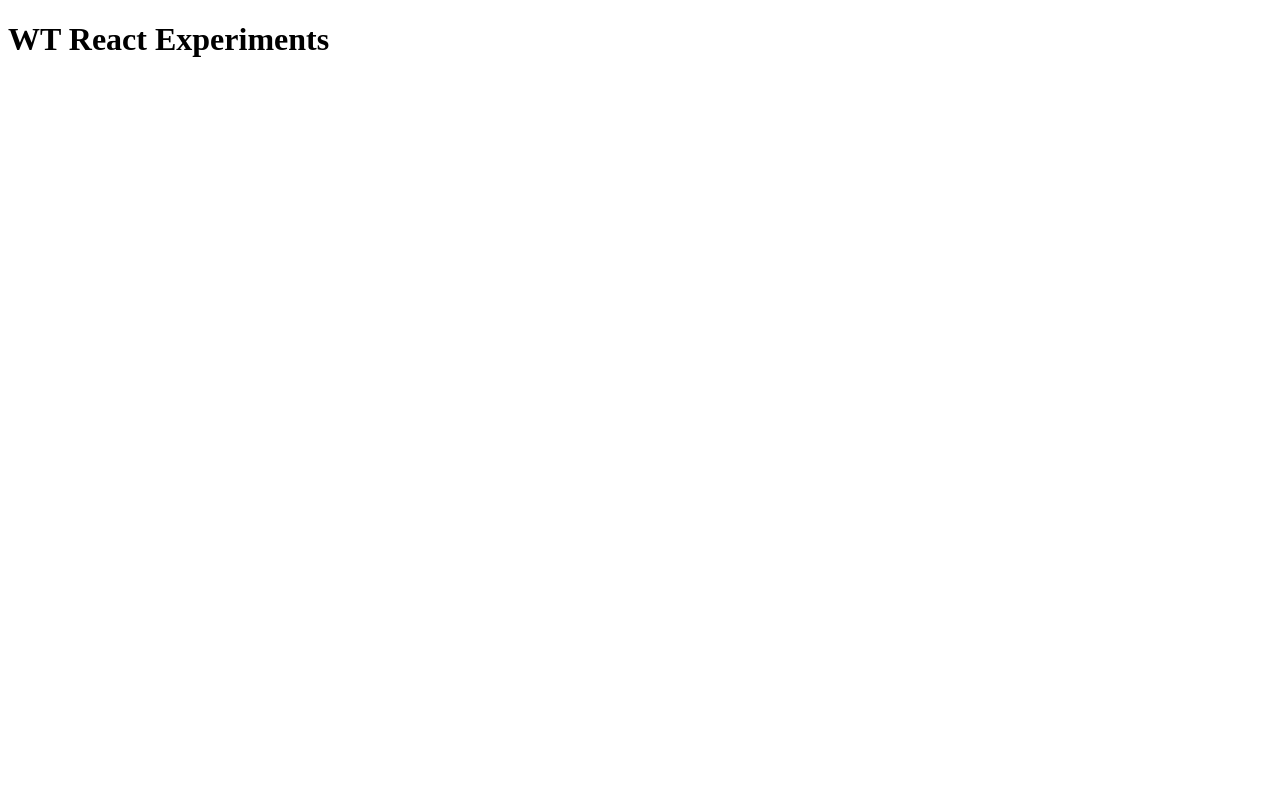
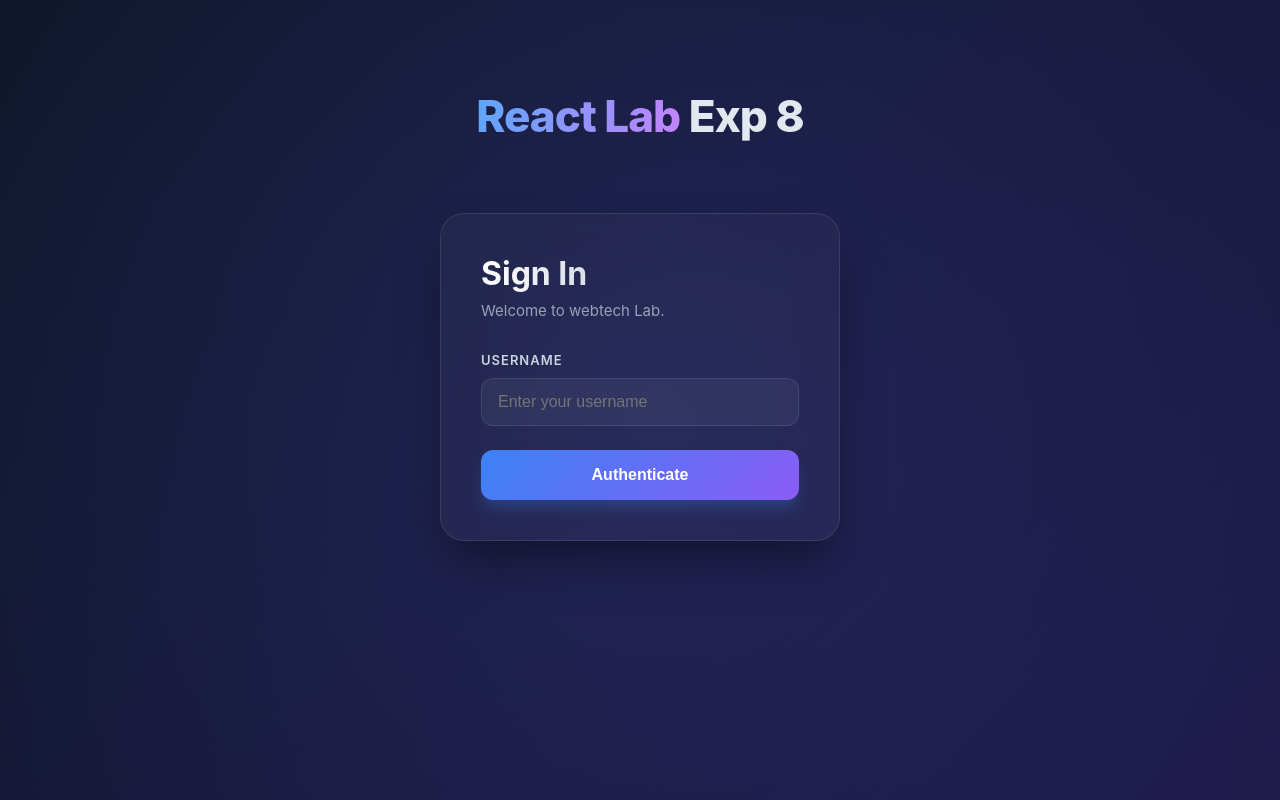
Before and after one commit to sumitmali3771-gif/WTEXP, a React (Create React App) app: page / in a window 1280 px wide. Built offline with nearby package versions, Linux system fonts and the light colour scheme.

Commit message:
Implemented Experiment 8

```diff
--- a/src/App.js
+++ b/src/App.js
@@ -1,11 +1,92 @@
-import React from 'react';
+import React, { useState, useEffect } from 'react';
+import Login from './Login';
+import Greeting from './Greeting';
 
 function App() {
+  const [username, setUsername] = useState("");
+  const [isLoggedIn, setIsLoggedIn] = useState(false);
+
+  // Remove default body margins for the full screen gradient
+  useEffect(() => {
+    document.body.style.margin = '0';
+    document.body.style.padding = '0';
+    document.body.style.backgroundColor = '#0f172a'; // fallback
+  }, []);
+
+  const handleLogin = (user) => {
+    setUsername(user);
+    setIsLoggedIn(true);
+  };
+
+  const handleLogout = () => {
+    setUsername("");
+    setIsLoggedIn(false);
+  };
+
   return (
-    <div>
-      <h1>WT React Experiments</h1>
+    <div style={styles.appWrapper}>
+      <div style={styles.fixedBg}></div>
+      <div style={styles.content}>
+        <h1 style={styles.title}>
+          <span style={styles.titleHighlight}>React Lab</span> Exp 8
+        </h1>
+        {isLoggedIn ? (
+          <Greeting username={username} onLogout={handleLogout} />
+        ) : (
+          <Login onLogin={handleLogin} />
+        )}
+      </div>
     </div>
   );
 }
 
+const styles = {
+  appWrapper: {
+    minHeight: '100vh',
+    width: '100%',
+    display: 'flex',
+    flexDirection: 'column',
+    alignItems: 'center',
+    background: 'linear-gradient(135deg, #0f172a 0%, #1e1b4b 100%)',
+    fontFamily: '"Outfit", "Inter", -apple-system, BlinkMacSystemFont, "Segoe UI", Roboto, sans-serif',
+    color: '#f8fafc',
+    position: 'relative',
+    overflow: 'hidden'
+  },
+  fixedBg: {
+    position: 'absolute',
+    top: '-50%',
+    left: '-50%',
+    width: '200%',
+    height: '200%',
+    background: 'radial-gradient(circle at 50% 50%, rgba(99, 102, 241, 0.15) 0%, rgba(0, 0, 0, 0) 50%)',
+    zIndex: 0,
+    pointerEvents: 'none',
+  },
+  content: {
+    zIndex: 1,
+    width: '100%',
+    maxWidth: '1200px',
+    padding: '60px 20px',
+    display: 'flex',
+    flexDirection: 'column',
+    alignItems: 'center',
+    boxSizing: 'border-box'
+  },
+  title: {
+    fontSize: '44px',
+    fontWeight: '800',
+    letterSpacing: '-1px',
+    marginBottom: '50px',
+    textAlign: 'center',
+    color: '#e2e8f0',
+  },
+  titleHighlight: {
+    background: 'linear-gradient(to right, #60a5fa, #c084fc)',
+    WebkitBackgroundClip: 'text',
+    WebkitTextFillColor: 'transparent',
+    display: 'inline-block'
+  }
+};
+
 export default App;
--- /dev/null
+++ b/src/Greeting.jsx
@@ -0,0 +1,103 @@
+import React, { useState } from 'react';
+
+function Greeting({ username, onLogout }) {
+  const [isHovered, setIsHovered] = useState(false);
+
+  return (
+    <div style={styles.wrapper}>
+      <div style={styles.glassCard}>
+        <div style={styles.iconWrapper}>
+          <div style={styles.avatarCircle}>
+            {username ? username.charAt(0).toUpperCase() : 'U'}
+          </div>
+        </div>
+        <h2 style={styles.heading}>Welcome, {username}!</h2>
+        <p style={styles.text}>You have securely Logged In.</p>
+        <button
+          onClick={onLogout}
+          style={{ ...styles.button, ...(isHovered ? styles.buttonHover : {}) }}
+          onMouseEnter={() => setIsHovered(true)}
+          onMouseLeave={() => setIsHovered(false)}
+        >
+          Disconnect
+        </button>
+      </div>
+    </div>
+  );
+}
+
+const styles = {
+  wrapper: {
+    display: 'flex',
+    justifyContent: 'center',
+    alignItems: 'center',
+    width: '100%',
+    padding: '20px',
+  },
+  glassCard: {
+    background: 'rgba(255, 255, 255, 0.03)',
+    backdropFilter: 'blur(20px)',
+    WebkitBackdropFilter: 'blur(20px)',
+    border: '1px solid rgba(255, 255, 255, 0.1)',
+    borderRadius: '24px',
+    padding: '40px',
+    width: '100%',
+    maxWidth: '400px',
+    boxShadow: '0 25px 50px -12px rgba(0, 0, 0, 0.5)',
+    color: '#ffffff',
+    textAlign: 'center',
+  },
+  iconWrapper: {
+    display: 'flex',
+    justifyContent: 'center',
+    marginBottom: '24px',
+  },
+  avatarCircle: {
+    width: '80px',
+    height: '80px',
+    borderRadius: '50%',
+    background: 'linear-gradient(135deg, #3b82f6 0%, #8b5cf6 100%)',
+    display: 'flex',
+    justifyContent: 'center',
+    alignItems: 'center',
+    fontSize: '36px',
+    fontWeight: 'bold',
+    boxShadow: '0 10px 25px -5px rgba(59, 130, 246, 0.5)',
+  },
+  heading: {
+    marginTop: 0,
+    marginBottom: '8px',
+    fontSize: '32px',
+    fontWeight: '700',
+    background: 'linear-gradient(to right, #ffffff, #94a3b8)',
+    WebkitBackgroundClip: 'text',
+    WebkitTextFillColor: 'transparent',
+  },
+  text: {
+    marginTop: 0,
+    marginBottom: '40px',
+    fontSize: '16px',
+    lineHeight: '1.6',
+    color: '#94a3b8',
+  },
+  button: {
+    width: '100%',
+    padding: '16px',
+    fontSize: '16px',
+    fontWeight: '600',
+    color: '#ffffff',
+    background: 'rgba(255, 255, 255, 0.05)',
+    border: '1px solid rgba(255, 255, 255, 0.2)',
+    borderRadius: '12px',
+    cursor: 'pointer',
+    transition: 'all 0.3s ease',
+  },
+  buttonHover: {
+    background: 'rgba(255, 255, 255, 0.1)',
+    transform: 'translateY(-2px)',
+    borderColor: 'rgba(255, 255, 255, 0.4)',
+    boxShadow: '0 10px 15px -3px rgba(255, 255, 255, 0.05)'
+  }
+};
+
+export default Greeting;
--- /dev/null
+++ b/src/Login.jsx
@@ -0,0 +1,128 @@
+import React, { useState } from 'react';
+
+function Login({ onLogin }) {
+  const [inputValue, setInputValue] = useState("");
+  const [isHovered, setIsHovered] = useState(false);
+
+  const handleSubmit = (e) => {
+    e.preventDefault();
+    if (inputValue.trim() !== "") {
+      onLogin(inputValue);
+    }
+  };
+
+  return (
+    <div style={styles.wrapper}>
+      <div style={styles.glassCard}>
+        <h2 style={styles.heading}>Sign In</h2>
+        <p style={styles.subText}>Welcome to webtech Lab.</p>
+        <form onSubmit={handleSubmit} style={styles.form}>
+          <div style={styles.inputGroup}>
+            <label style={styles.label}>Username</label>
+            <input
+              type="text"
+              value={inputValue}
+              onChange={(e) => setInputValue(e.target.value)}
+              style={styles.input}
+              placeholder="Enter your username"
+            />
+          </div>
+          <button
+            type="submit"
+            style={{ ...styles.button, ...(isHovered ? styles.buttonHover : {}) }}
+            onMouseEnter={() => setIsHovered(true)}
+            onMouseLeave={() => setIsHovered(false)}
+          >
+            Authenticate
+          </button>
+        </form>
+      </div>
+    </div>
+  );
+}
+
+const styles = {
+  wrapper: {
+    display: 'flex',
+    justifyContent: 'center',
+    alignItems: 'center',
+    width: '100%',
+    padding: '20px',
+    boxSizing: 'border-box'
+  },
+  glassCard: {
+    background: 'rgba(255, 255, 255, 0.03)',
+    backdropFilter: 'blur(20px)',
+    WebkitBackdropFilter: 'blur(20px)',
+    border: '1px solid rgba(255, 255, 255, 0.1)',
+    borderRadius: '24px',
+    padding: '40px',
+    width: '100%',
+    maxWidth: '400px',
+    boxShadow: '0 25px 50px -12px rgba(0, 0, 0, 0.5)',
+    color: '#ffffff',
+    boxSizing: 'border-box'
+  },
+  heading: {
+    marginTop: 0,
+    marginBottom: '8px',
+    fontSize: '32px',
+    fontWeight: '700',
+    background: 'linear-gradient(to right, #ffffff, #94a3b8)',
+    WebkitBackgroundClip: 'text',
+    WebkitTextFillColor: 'transparent',
+  },
+  subText: {
+    marginTop: 0,
+    marginBottom: '32px',
+    fontSize: '15px',
+    color: '#94a3b8',
+  },
+  form: {
+    display: 'flex',
+    flexDirection: 'column',
+  },
+  inputGroup: {
+    marginBottom: '24px',
+  },
+  label: {
+    display: 'block',
+    marginBottom: '10px',
+    fontSize: '13px',
+    fontWeight: '600',
+    color: '#cbd5e1',
+    letterSpacing: '1px',
+    textTransform: 'uppercase'
+  },
+  input: {
+    width: '100%',
+    padding: '14px 16px',
+    fontSize: '16px',
+    color: '#ffffff',
+    backgroundColor: 'rgba(255, 255, 255, 0.05)',
+    border: '1px solid rgba(255, 255, 255, 0.1)',
+    borderRadius: '12px',
+    boxSizing: 'border-box',
+    outline: 'none',
+    transition: 'all 0.3s ease',
+  },
+  button: {
+    width: '100%',
+    padding: '16px',
+    fontSize: '16px',
+    fontWeight: '600',
+    color: '#ffffff',
+    background: 'linear-gradient(135deg, #3b82f6 0%, #8b5cf6 100%)',
+    border: 'none',
+    borderRadius: '12px',
+    cursor: 'pointer',
+    boxShadow: '0 10px 15px -3px rgba(59, 130, 246, 0.3)',
+    transition: 'all 0.3s ease',
+  },
+  buttonHover: {
+    transform: 'translateY(-2px)',
+    boxShadow: '0 20px 25px -5px rgba(59, 130, 246, 0.4)',
+  }
+};
+
+export default Login;
```
